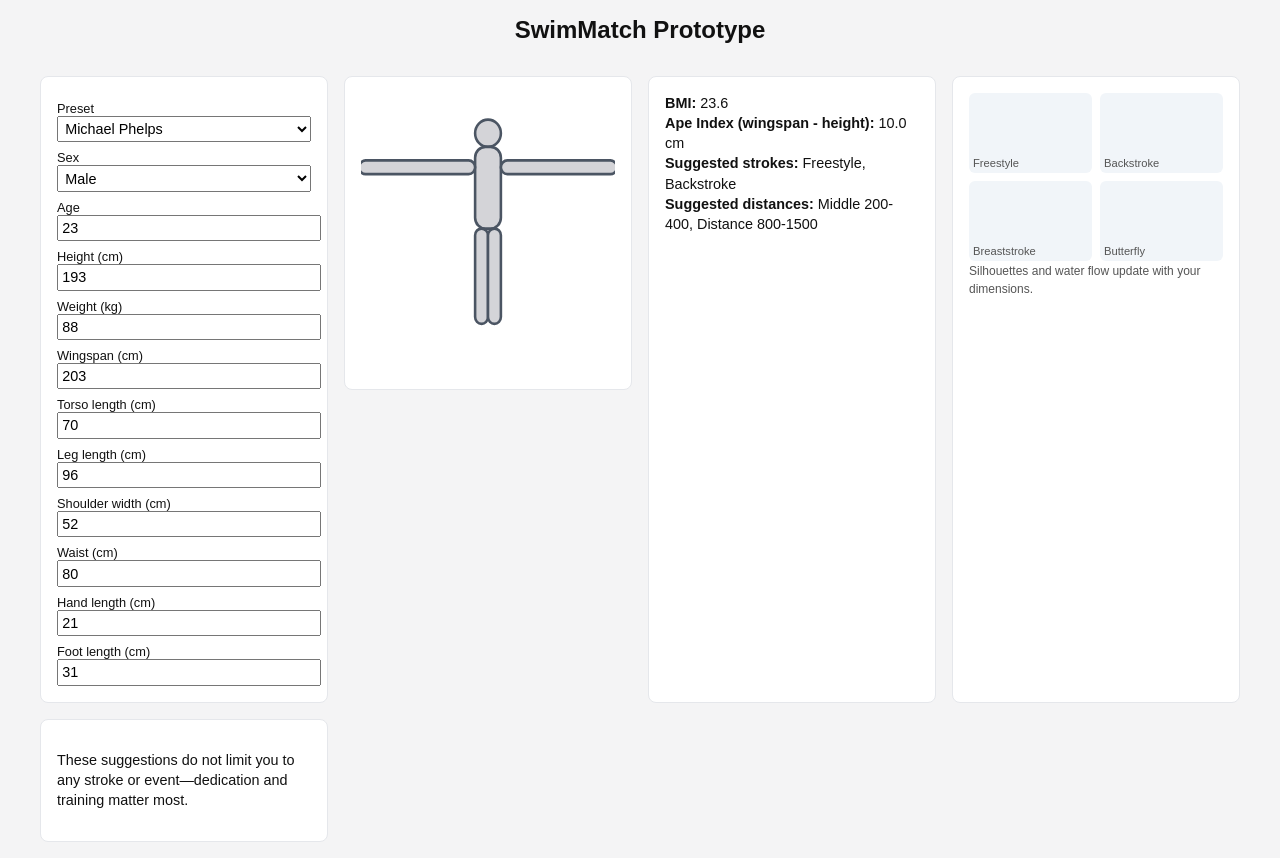
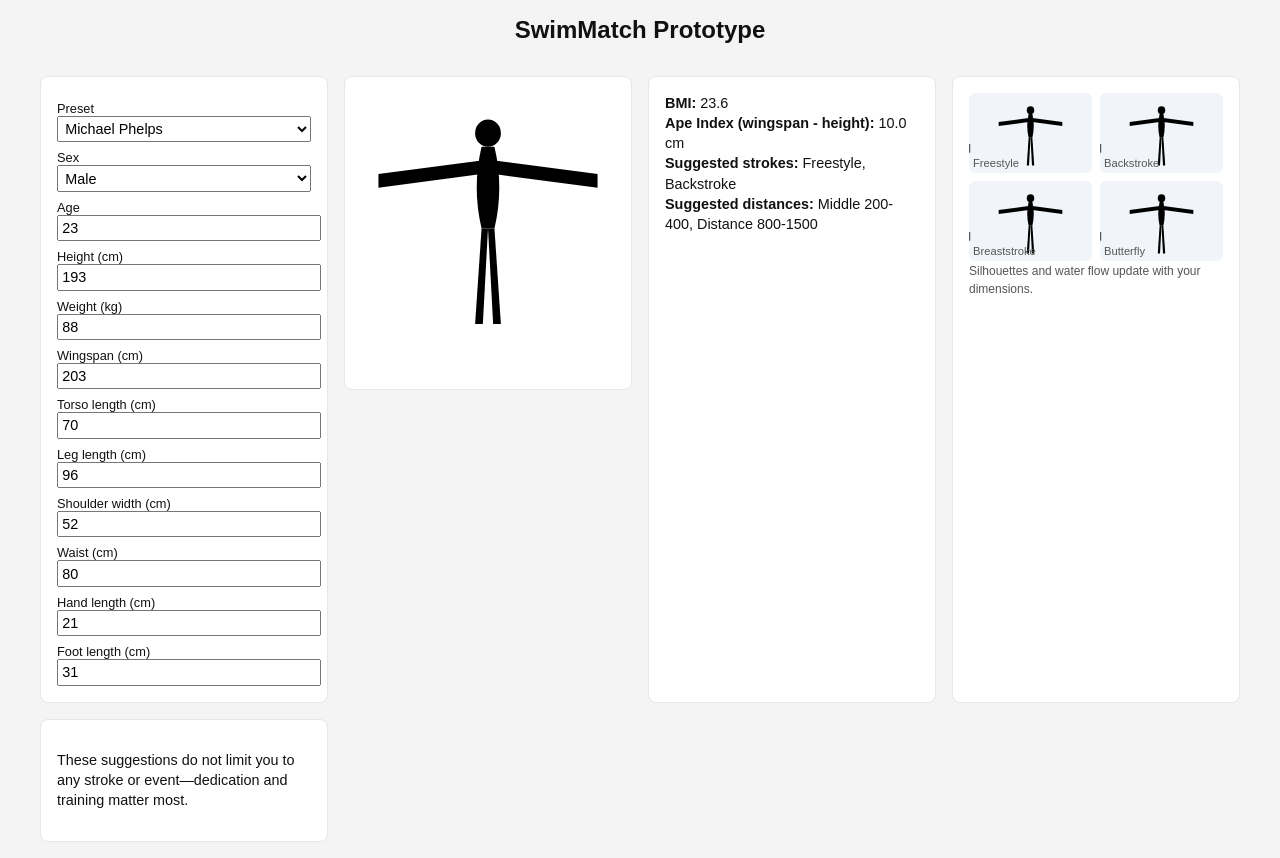
Before and after one commit to sounny/swimmatch, a plain HTML site: page index.html in a window 1280 px wide. Drawn offline with Linux system fonts and the light colour scheme.

Commit message:
feat: add reusable swimmer silhouette

```diff
--- a/index.html
+++ b/index.html
@@ -48,7 +48,10 @@
       }
       svg#silhouette path,
       svg#silhouette rect,
-      svg#silhouette circle {
+      svg#silhouette circle,
+      .miniStroke svg path,
+      .miniStroke svg rect,
+      .miniStroke svg circle {
         fill: #d4d4d8;
         stroke: #4b5563;
         stroke-width: 2;
@@ -91,6 +94,23 @@
     </style>
   </head>
   <body>
+    <svg
+      xmlns="http://www.w3.org/2000/svg"
+      style="position: absolute; width: 0; height: 0"
+    >
+      <defs>
+        <g id="swimmerShape">
+          <circle cx="100" cy="20" r="10"></circle>
+          <path
+            d="M95 30 L105 30 C110 50 110 70 105 90 L95 90 C90 70 90 50 95 30Z"
+          ></path>
+          <path d="M95 40 L15 50 L15 60 L95 50Z"></path>
+          <path d="M105 40 L185 50 L185 60 L105 50Z"></path>
+          <path d="M95 90 L90 160 L96 160 L100 90Z"></path>
+          <path d="M105 90 L110 160 L104 160 L100 90Z"></path>
+        </g>
+      </defs>
+    </svg>
     <h1>SwimMatch Prototype</h1>
     <div class="dashboard">
       <div class="panel">
@@ -136,49 +156,7 @@
       </div>
       <div class="panel" id="silhouette-container">
         <svg id="silhouette" viewBox="0 0 200 200">
-          <g id="person">
-            <circle cx="100" cy="20" r="10"></circle>
-            <rect
-              x="90"
-              y="30"
-              width="20"
-              height="60"
-              rx="8"
-              id="torsoShape"
-            ></rect>
-            <rect
-              x="0"
-              y="40"
-              width="90"
-              height="10"
-              rx="5"
-              id="armLeft"
-            ></rect>
-            <rect
-              x="110"
-              y="40"
-              width="90"
-              height="10"
-              rx="5"
-              id="armRight"
-            ></rect>
-            <rect
-              x="90"
-              y="90"
-              width="10"
-              height="70"
-              rx="5"
-              id="legLeft"
-            ></rect>
-            <rect
-              x="100"
-              y="90"
-              width="10"
-              height="70"
-              rx="5"
-              id="legRight"
-            ></rect>
-          </g>
+          <g id="person"><use href="#swimmerShape"></use></g>
         </svg>
       </div>
       <div class="panel stats">
@@ -207,7 +185,7 @@
                   repeatCount="indefinite"
                 />
               </rect>
-              <g class="miniPerson"></g>
+              <g class="miniPerson"><use href="#swimmerShape"></use></g>
             </svg>
           </div>
           <div class="miniStroke" data-label="Backstroke">
@@ -221,7 +199,7 @@
                   repeatCount="indefinite"
                 />
               </rect>
-              <g class="miniPerson"></g>
+              <g class="miniPerson"><use href="#swimmerShape"></use></g>
             </svg>
           </div>
           <div class="miniStroke" data-label="Breaststroke">
@@ -235,7 +213,7 @@
                   repeatCount="indefinite"
                 />
               </rect>
-              <g class="miniPerson"></g>
+              <g class="miniPerson"><use href="#swimmerShape"></use></g>
             </svg>
           </div>
           <div class="miniStroke" data-label="Butterfly">
@@ -249,7 +227,7 @@
                   repeatCount="indefinite"
                 />
               </rect>
-              <g class="miniPerson"></g>
+              <g class="miniPerson"><use href="#swimmerShape"></use></g>
             </svg>
           </div>
         </div>
--- a/main.js
+++ b/main.js
@@ -83,9 +83,10 @@
     document.querySelectorAll(".miniPerson").forEach((p) => {
       const hScale = (data.height || 180) / 180;
       const wScale = (data.wingspan || data.height || 180) / 200;
+      const base = 0.3;
       p.setAttribute(
         "transform",
-        `translate(50,0) scale(${wScale},${hScale}) translate(-100,0)`,
+        `translate(50,5) scale(${base * wScale},${base * hScale}) translate(-100,0)`,
       );
     });
   }
```
Also changed, not shown: 1 other file.
